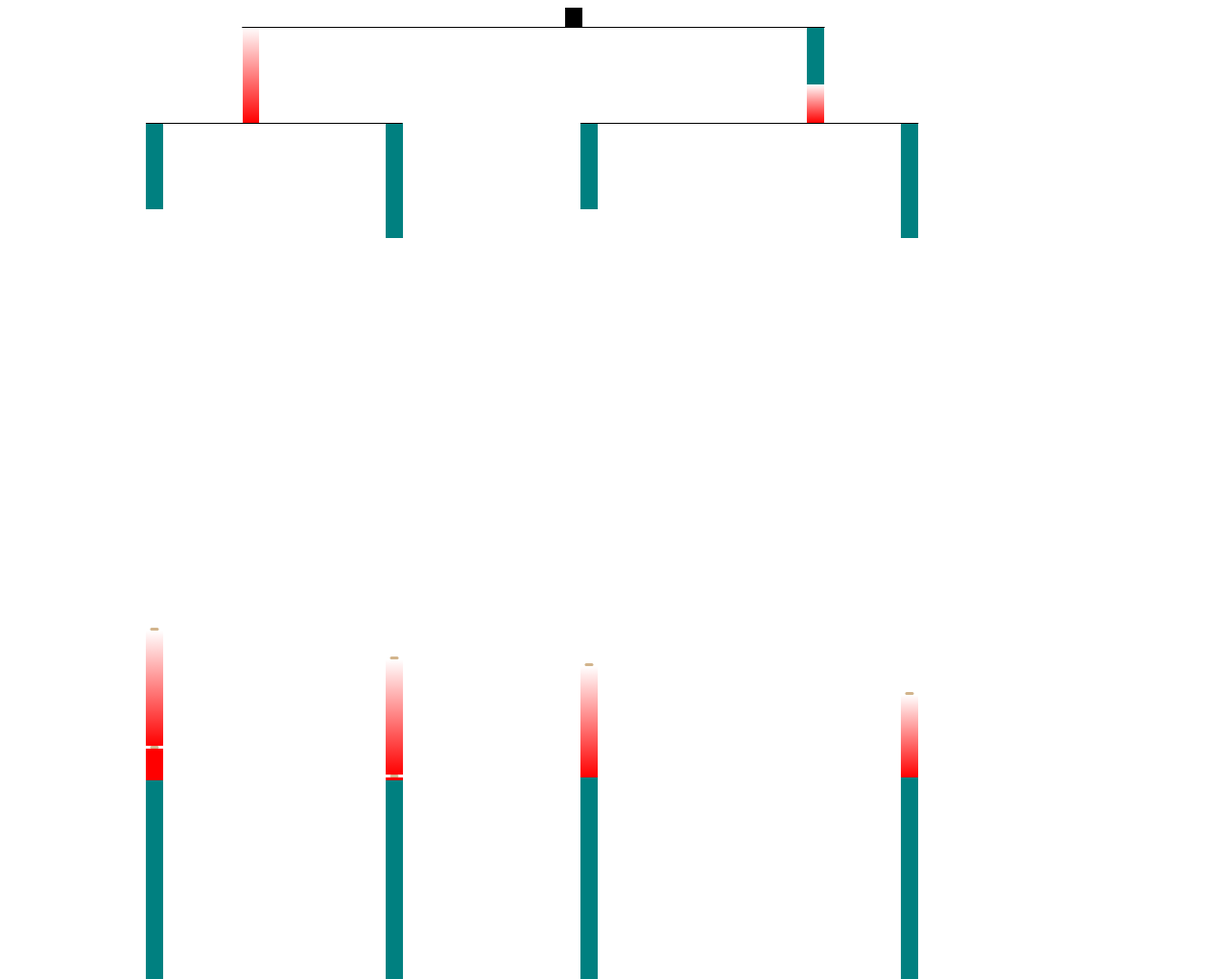
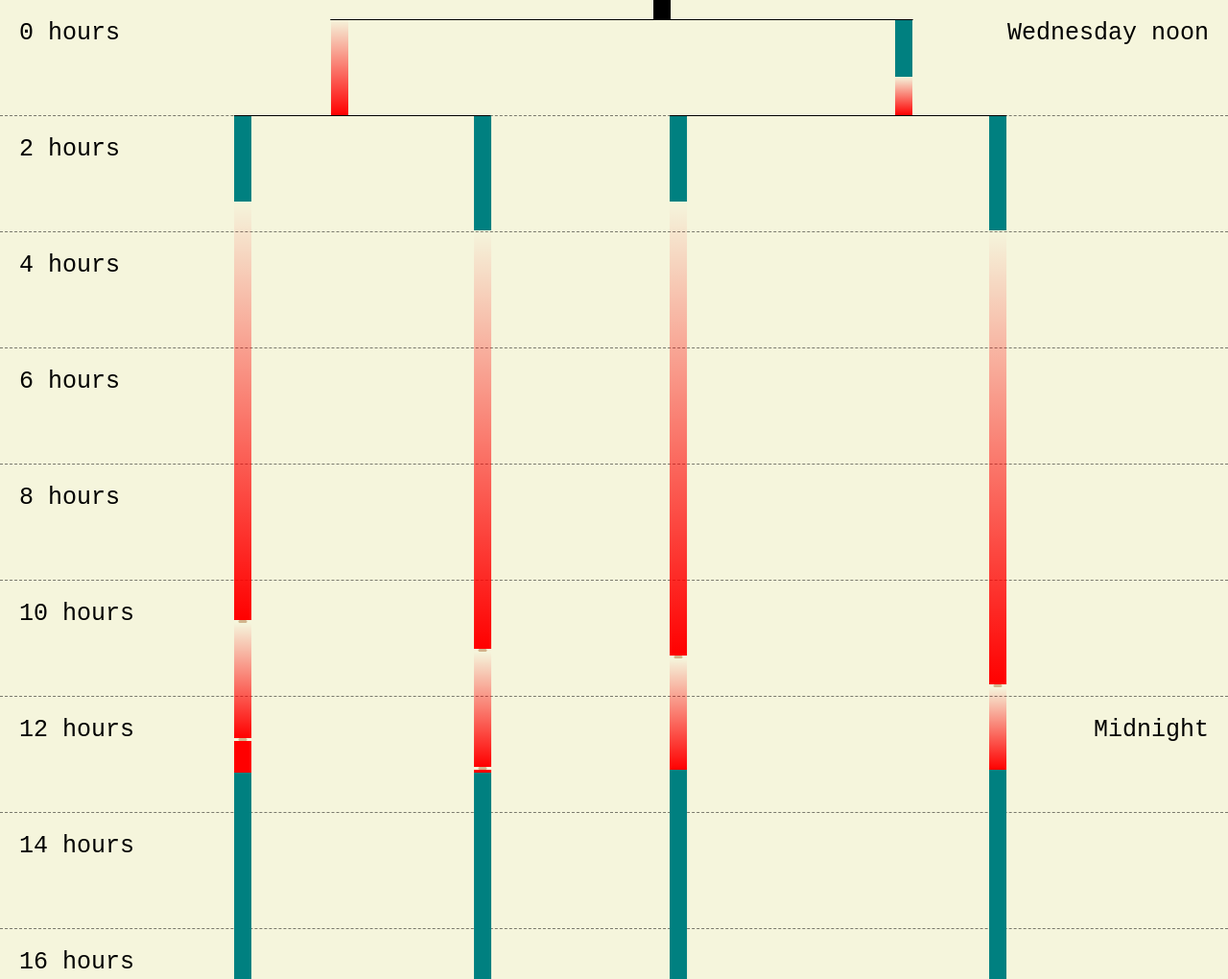
Before and after one commit to nchilla/calendar, a website: page index.html in a window 1280 px wide. Shown: the top 1020 px of the page at 96% size. Drawn offline with nearby package versions, Linux system fonts and the light colour scheme.

Commit message:
stylistic adjustments

```diff
--- a/browser.js
+++ b/browser.js
@@ -185,6 +185,16 @@ function initiate(){
     let hierarchized=d3.hierarchy(data,function(d){return d.junctions; });
     console.log(hierarchized);
     children(hierarchized,[0]);
+    for(var i=0; i<40; i=i+2){
+      d3.select('#backgrid').append('div').attr('id','hour-'+i).attr('class','hour').append('code').text(i+" hours");
+      if(i==0){
+        d3.select('#hour-'+i).append('code').text("Wednesday noon");
+      }else if(i==12){
+        d3.select('#hour-'+i).append('code').text("Midnight");
+      }else if(i==20){
+        d3.select('#hour-'+i).append('code').text("Thursday morning");
+      }
+    }
 
 
   })
@@ -214,8 +224,13 @@ function children(object,indexes){
       let duration;
       switch (item.data.type) {
         case "task":
-        newEl.style("--velocity1",Math.floor(object.data.currentTask.velocity/2));
-        newEl.style("--velocity2",Math.floor(item.data.currentTask.velocity/2));
+        let vel1=Math.floor(object.data.currentTask.velocity/2);
+        let vel2=Math.floor(item.data.currentTask.velocity/2);
+        if(vel1 ==0 && vel2 ==0){
+          vel2=70;
+        }
+        newEl.style("--velocity1",vel1);
+        newEl.style("--velocity2",vel2);
         // console.log(object.data.currentTask.velocity,item.data.currentTask.velocity);
         duration=item.data.duration;
         break;
--- a/index.html
+++ b/index.html
@@ -8,6 +8,9 @@
     <script src="browser.js" charset="utf-8" defer></script>
   </head>
   <body>
+    <div id="backgrid">
+
+    </div>
     <ul id="i0" class="tree">
       <span class="gap"></span>
       <ul class="table">
--- a/style.css
+++ b/style.css
@@ -6,13 +6,44 @@
 body{
   /* background-color: blue;
   min-height:100vh; */
+  background-color: beige;
 }
 
+#backgrid,#i0{
+  position:absolute;
+  top:0;
+
+}
 
 #i0{
+  right:0;
+}
+
+#backgrid{
+  left:0;
+  width:100vw;
+}
+
+.hour{
+  width:100%;
+  border-bottom: dashed 1px rgba(0,0,0,0.5);
+  height:120px;
+  position:relative;
+}
+
+.hour code{
   position:absolute;
+  top:0;
+  left:0;
+  margin:20px;
+  font-size:25px;
+}
 
+.hour code:last-child:not(:first-child){
+  left:auto;
+  right:0;
 }
+
 
 .gap{
   background-color: black;
@@ -29,6 +60,9 @@ li[data-type="obstacle"]>.gap{
 }
 
 li[data-type="task"]>.gap{
+  --r:0;
+  --g:0;
+  --b:0;
   background: linear-gradient(0deg, rgba(255,0,0,var(--velocity2)) 0%, rgba(255,0,0,var(--velocity1)) 100%);
 }
 
```
